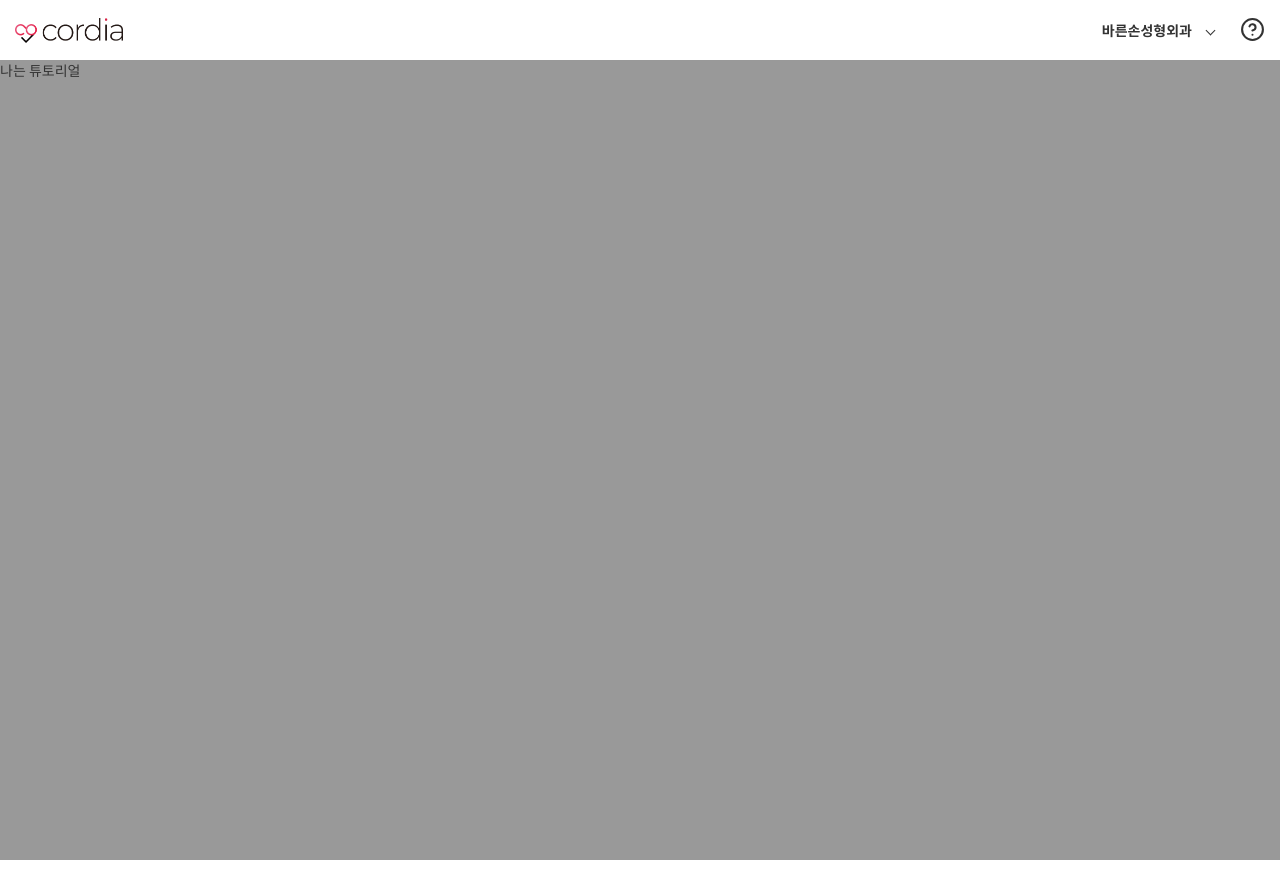
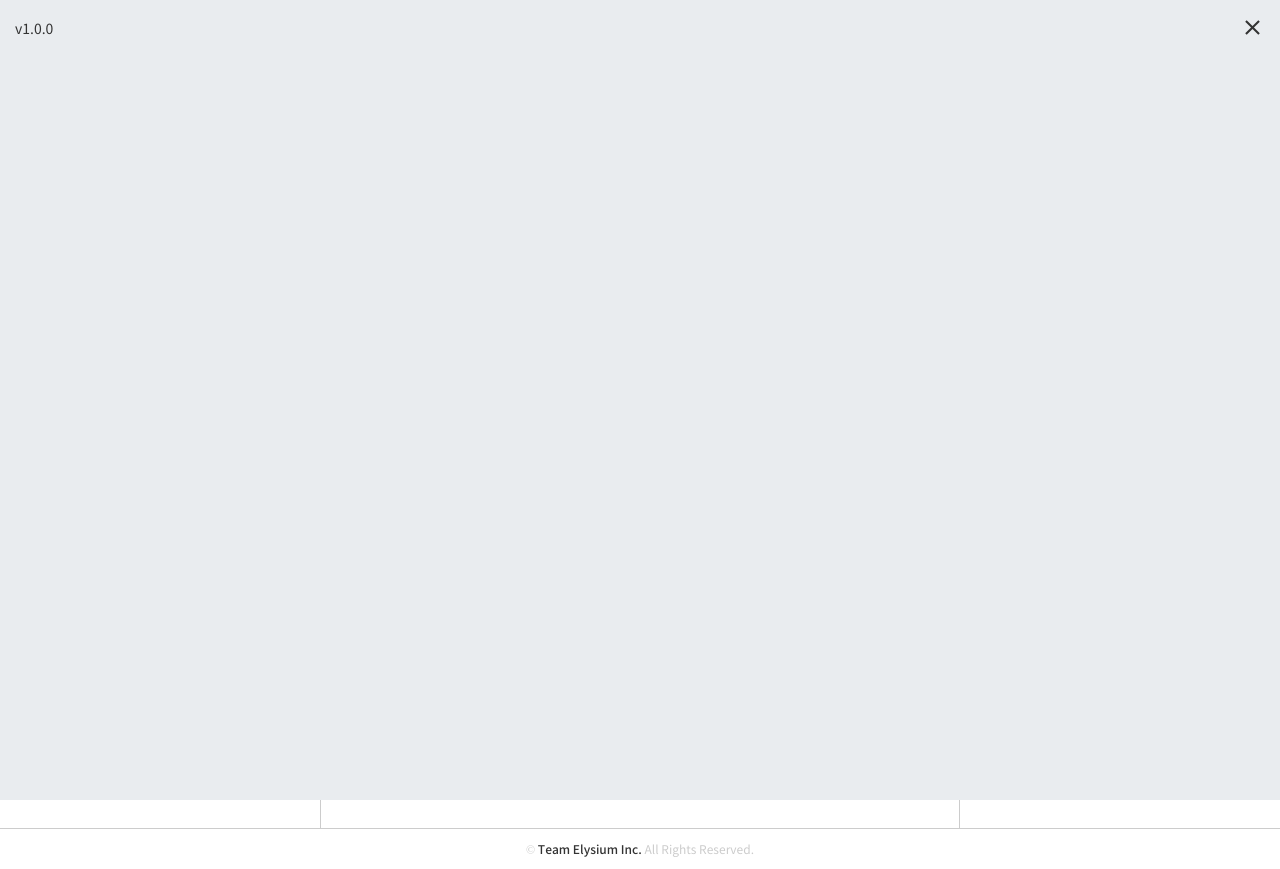
Before and after one commit to soheee94/patient_management_platform, a React (Create React App) app: page /patient in a window 1280 px wide. Both pictures are taken after a click on the element 1252 px from the left and 30 px from the top of the page. Built offline with nearby package versions, Linux system fonts and the light colour scheme.

Commit message:
add tutorial close btn, version text

```diff
--- a/src/components/PatientManagement/Nav.js
+++ b/src/components/PatientManagement/Nav.js
@@ -15,6 +15,7 @@ function Nav() {
 
   const [isDropdownOpen, setDropdownOpen] = useState(false);
   const [isTutorialOpen, setTutorialOpen] = useState(false);
+  const tutorialClose = () => setTutorialOpen(false);
 
   return (
     <>
@@ -43,7 +44,7 @@ function Nav() {
         </div>
       </div>
 
-      {isTutorialOpen && <Tutorial />}
+      {isTutorialOpen && <Tutorial onClose={tutorialClose} />}
     </>
   );
 }
--- a/src/components/PatientManagement/Tutorial.js
+++ b/src/components/PatientManagement/Tutorial.js
@@ -1,7 +1,15 @@
 import React from "react";
+import { MdClose } from "react-icons/md";
 
-function Tutorial() {
-  return <div className="tutorial">나는 튜토리얼</div>;
+function Tutorial({ onClose }) {
+  return (
+    <div className="tutorial">
+      <div className="tutorial--top">
+        <span>v1.0.0</span>
+        <MdClose onClick={onClose} />
+      </div>
+    </div>
+  );
 }
 
 export default Tutorial;
--- a/src/styles/components/patientManagement/tutorial.scss
+++ b/src/styles/components/patientManagement/tutorial.scss
@@ -1,6 +1,22 @@
 .tutorial {
+  top: 0;
   position: absolute;
-  background: $darkGray;
+  background: $lightGray;
   width: 100%;
   height: 100%;
+  padding: 15px;
+
+  &--top {
+    display: flex;
+    justify-content: space-between;
+    align-items: center;
+  }
+
+  svg {
+    font-size: 25px;
+    cursor: pointer;
+    &:hover {
+      color: $darkGray;
+    }
+  }
 }
```
